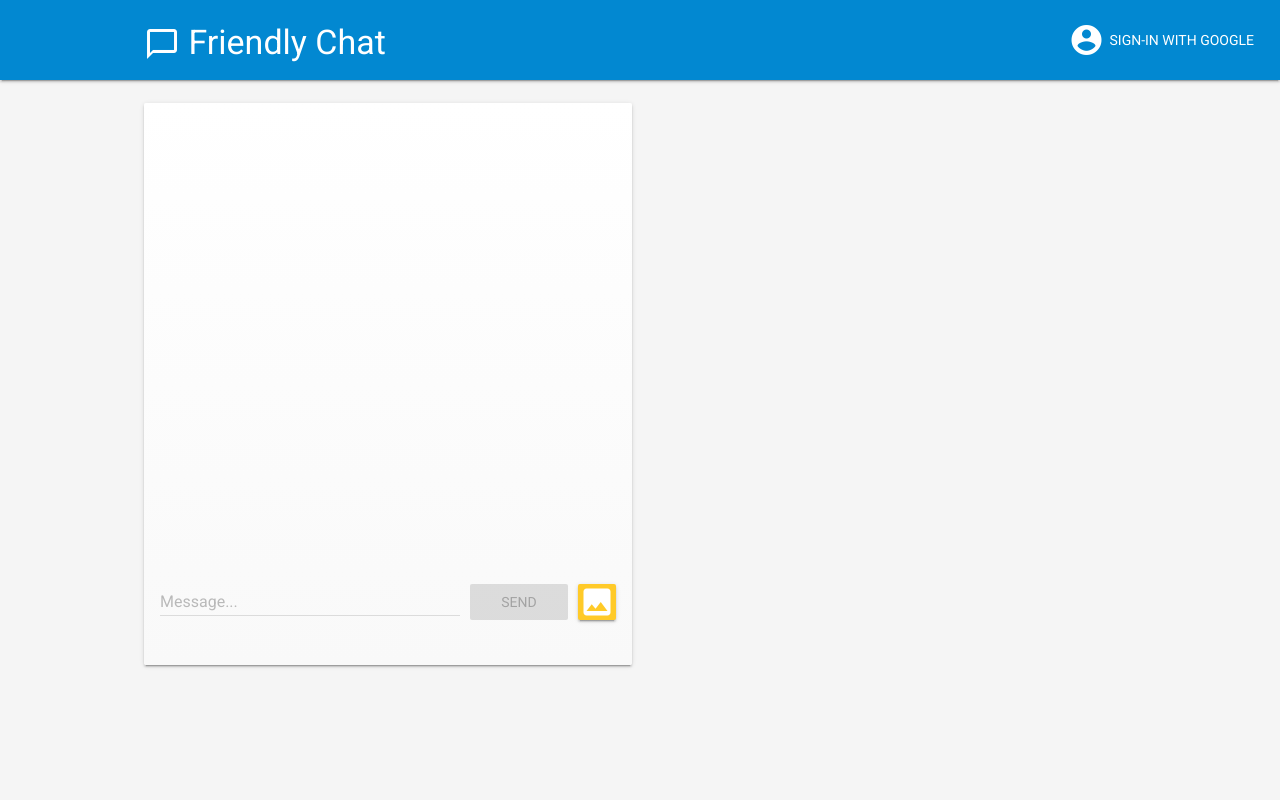
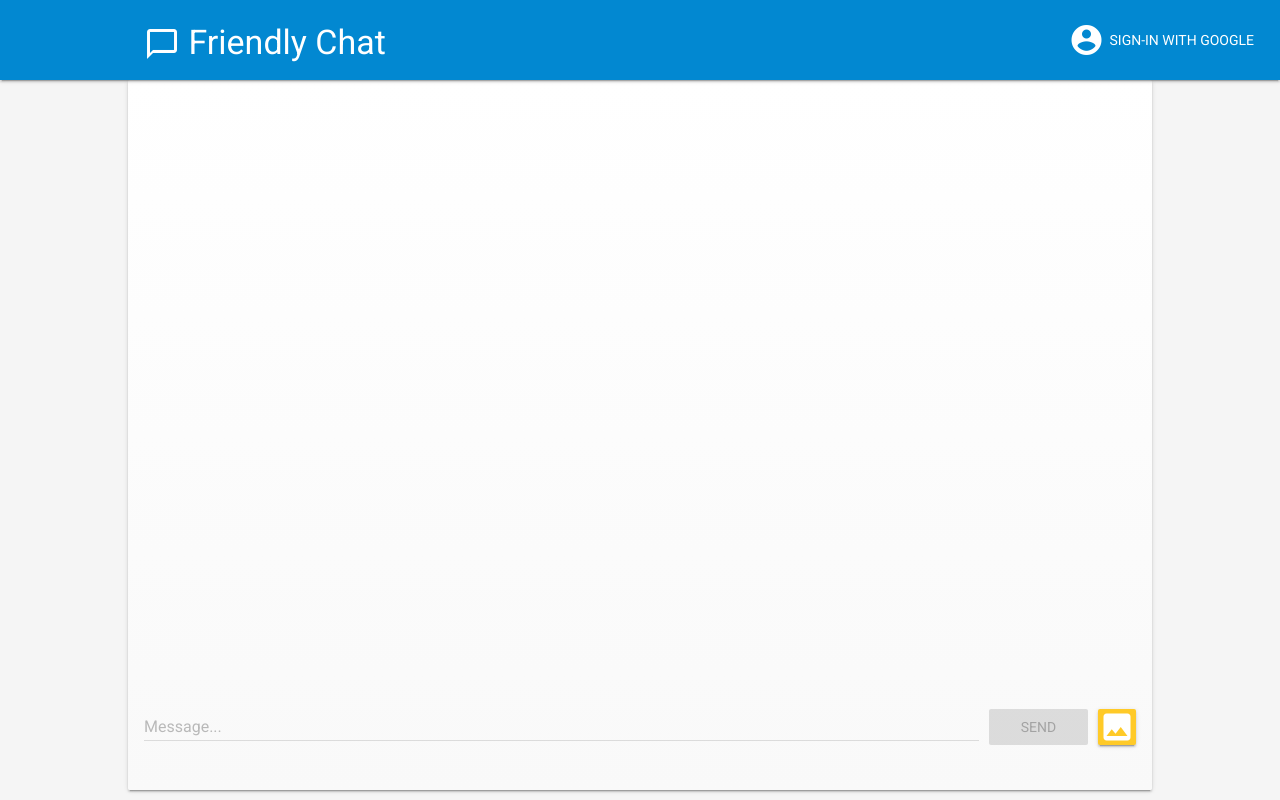
Before and after one commit to ArturKlajnerok/friendlychat, a plain HTML site: page index.html in a window 1280 px wide. Drawn offline with nearby package versions, Linux system fonts and the light colour scheme; no server answers.

Commit message:
More space for messages container

```diff
--- a/styles/main.css
+++ b/styles/main.css
@@ -22,11 +22,12 @@ main, #messages-card {
   padding-bottom: 0;
 }
 #messages-card-container {
-  height: calc(100% - 150px);
-  padding-bottom: 0;
+  height: calc(100% - 10px);
+  padding: 0;
 }
 #messages-card {
-  margin-top: 15px;
+  margin: 0;
+  width: 100%;
 }
 .mdl-layout__header-row span {
   margin-left: 15px;
```
